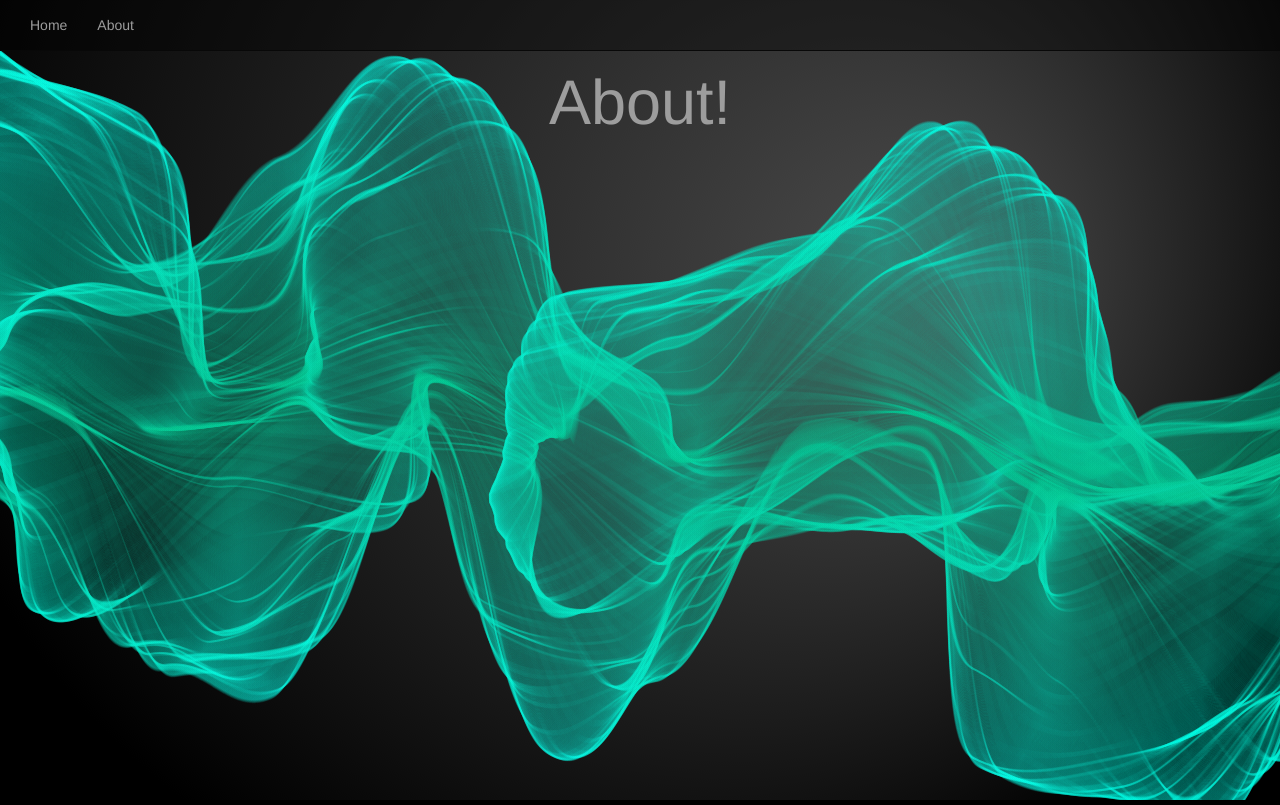
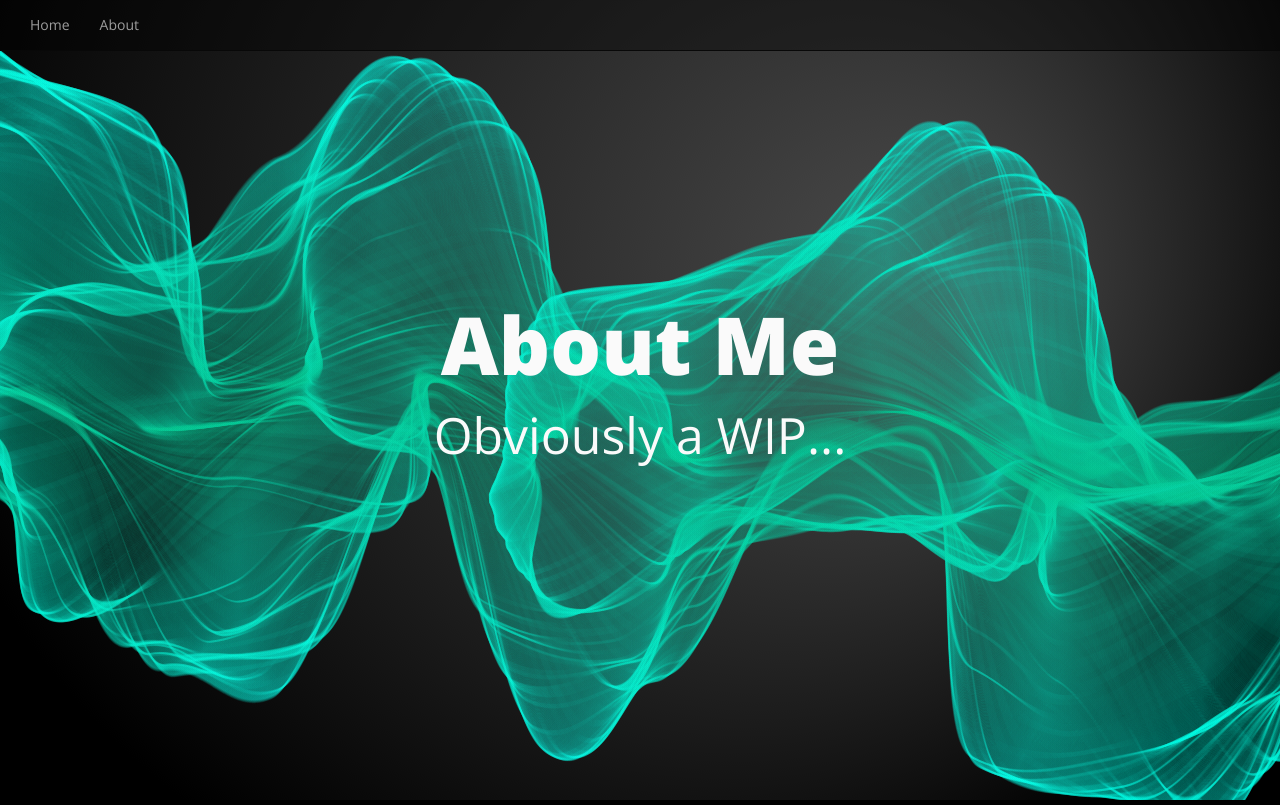
Before and after one commit to FSKidd/fskidd.github.io, a website: page index.html at #/about in a window 1280 px wide. Drawn offline with nearby package versions, Linux system fonts and the light colour scheme; animation ran at ten frames a second.

Commit message:
Content update and favicon

```diff
--- a/index.html
+++ b/index.html
@@ -3,6 +3,7 @@
   <head>
     <meta charset="UTF-8"/>
     <meta http-equiv="X-UA-Compatible" content="IE=edge"/>
+    <link rel="icon" href="view/img/favicon.png" type="image/x-icon" />
   	<title>Skyler Kidd | Portfolio</title>
 
   	<!-- LIBRARIES -->
@@ -21,6 +22,7 @@
   	<!-- STYLE / THEME -->
   	<link href="view/libs/bootstrap/dist/css/bootstrap.min.css" rel="stylesheet">
   	<link href="view/libs/font-awesome/css/font-awesome.min.css" rel="stylesheet">
+    <link href="http://fonts.googleapis.com/css?family=Open+Sans:400,800&effect=emboss" rel="stylesheet" type="text/css">
   	<link href="view/css/style.css" rel="stylesheet">
 
   	<!-- THIS APP. -->
--- a/view/about.html
+++ b/view/about.html
@@ -1,3 +1,4 @@
-<div class="jumbotron text-center">
-  <h1> About! </h1>
+<div class="text-center">
+  <h1 class="page-title"> About Me </h1>
+  <h2> Obviously a WIP... </h2>
 </div>
--- a/view/css/style.css
+++ b/view/css/style.css
@@ -5,6 +5,7 @@ html {
 body {
   height: 100%;
   background-color: rgba(0, 0, 0, 1);
+  font-family: 'Open Sans', sans-serif;
 }
 
 .navbar {
@@ -23,5 +24,17 @@ body {
 
 #content-canvas div {
   background-color: rgba(0, 0, 0, 0);
-  color: rgba(157, 157, 157, 1);
+  color: rgba(250, 250, 250, 1);
+  margin-top: 300px;
+  margin-bottom: auto;
 }
+
+div h1 {
+  font-size: 80px;
+  font-weight: 800;
+}
+
+div h2 {
+  font-size: 50px;
+  font-weight: 400;
+}
```
Also changed, not shown: view/home.html (+2 -1 lines), view/img/favicon.png (added).
